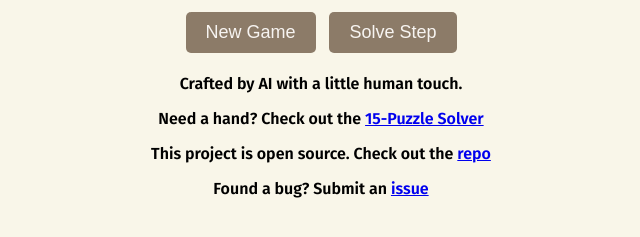
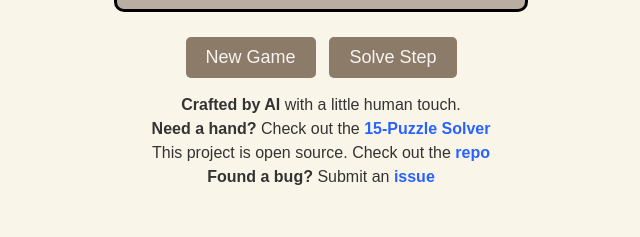
Before and after one commit to justinpobrien/quindici, a plain HTML site: page index.html in a window 1280 px wide. Shown: the part 547-784 px from the top of the page, without its empty margins (319-959 px from the left). Drawn offline with Linux system fonts and the light colour scheme.

Commit message:
Add footer with basic styling

```diff
--- a/index.html
+++ b/index.html
@@ -16,11 +16,11 @@
         </div>
         <button onclick="newGame()">New Game</button>
         <button onclick="solveStep()" id="solveButton">Solve Step</button>
-        <div>
-            <p>Crafted by AI with a little human touch.</p>
-            <p>Need a hand? Check out the <a href="#" id="solverLink" target="_blank">15-Puzzle Solver</a></p>
+        <div class="footer">
+            <p><b>Crafted by AI</b> with a little human touch.</p>
+            <p><b>Need a hand?</b> Check out the <a href="#" id="solverLink" target="_blank">15-Puzzle Solver</a></p>
             <p>This project is open source. Check out the <a href="https://github.com/justinpobrien/quindici/" target="_blank">repo</a></p>
-            <p>Found a bug? Submit an <a href="https://github.com/justinpobrien/quindici/issues" target="_blank">issue</a></p>
+            <p><b>Found a bug?</b> Submit an <a href="https://github.com/justinpobrien/quindici/issues" target="_blank">issue</a></p>
         </div>
     </div>
 
--- a/style.css
+++ b/style.css
@@ -114,3 +114,29 @@ button:disabled {
     opacity: 0.6;
     cursor: not-allowed;
 }
+
+
+.footer p {
+    font-family: 'Arial', sans-serif;
+    font-weight: normal;
+    color: #333;
+    margin: 0  auto;
+}
+
+.footer a {
+    color: #2962ff;
+    text-decoration: none;
+    font-weight: bold;
+}
+
+.footer a:hover {
+    text-decoration: none;
+}
+
+.footer {
+    margin-top: 10px;
+}
+
+.footer p {
+    line-height: 1.5;
+}
```
